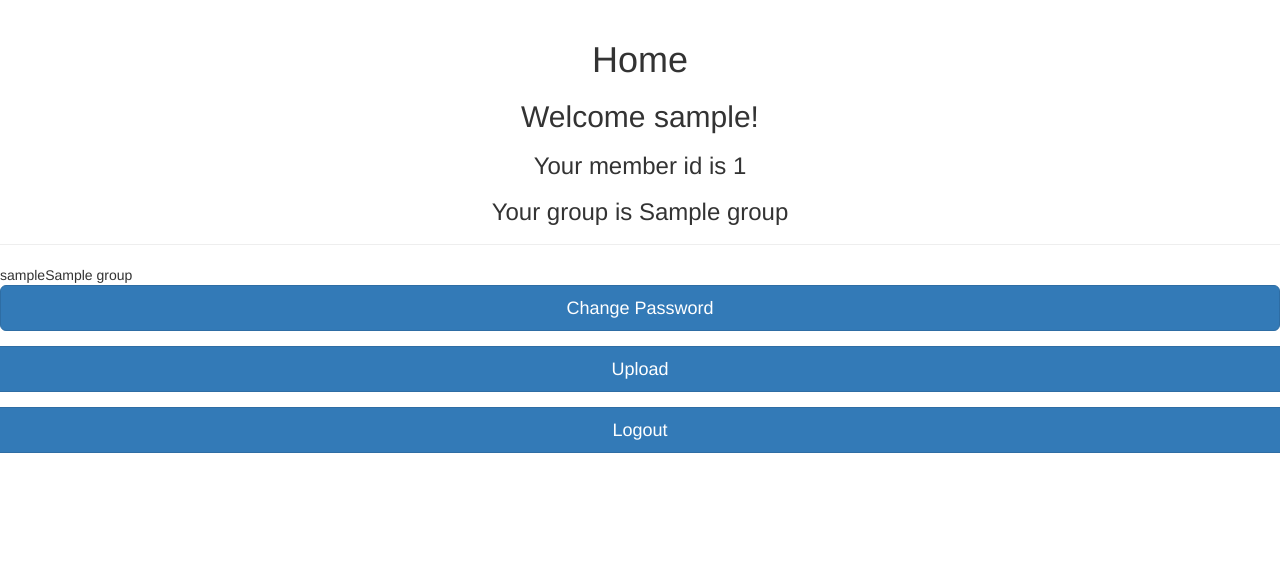
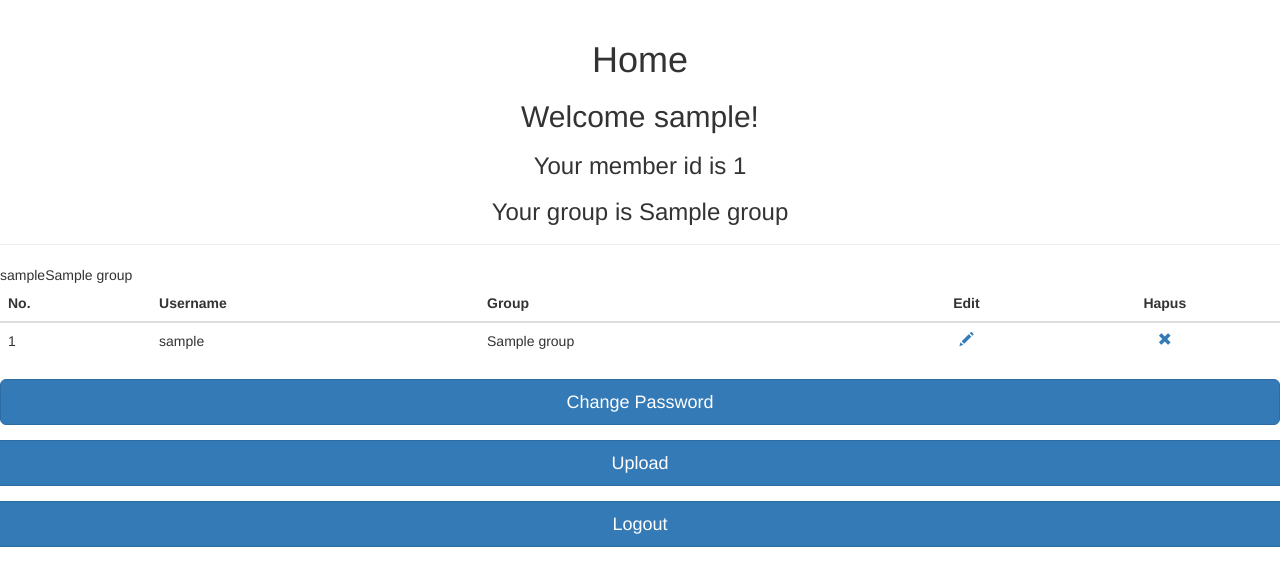
Before and after one commit to akhfa/host-group, a CodeIgniter app: template application/views/admin_home_view.php in a window 1280 px wide. Shown: the top 586 px of the page. Run offline with CodeIgniter, Linux system fonts and the light colour scheme; the template is opened without the code that fills it: most values are stand-ins (such as "Sample title", 1, 10 or a date in 2020).

Commit message:
Added table for list of user

```diff
--- a/application/views/admin_home_view.php
+++ b/application/views/admin_home_view.php
@@ -23,7 +23,32 @@
       <?php echo $user->username;
             echo $user->group; };?>
 
-
+    <div class="table-responsive">
+      <table class="table">
+        <thead>
+          <tr>
+            <th>No.</th>
+            <th>Username</th>
+            <th>Group</th>
+            <th class="row text-center">Edit</th>
+            <th class="row text-center">Hapus</th>
+          </tr>
+        </thead>
+        <tbody>
+            <?php $no = 1; ?>
+            <?php foreach ($daftaruser as $user): ?>
+              <tr>
+                <td><?php echo $no;             ?></td>
+                <td><?php echo $user->username; ?></td>
+                <td><?php echo $user->group;    ?></td>
+                <td class="row text-center"> <a href="<?php //echo $dir.'/'.$value?>"><span class="glyphicon glyphicon glyphicon-pencil"></span></td>
+                <td class="row text-center"> <a href="file_controller/delFile/<?php //echo $value?>"><span class="glyphicon glyphicon-remove"></span></td>
+              </tr>
+              <?php $no++; ?>
+            <?php endforeach; ?>
+        </tbody>
+      </table>
+    </div>
 
 
     <form action="changepassword_controller">
```
